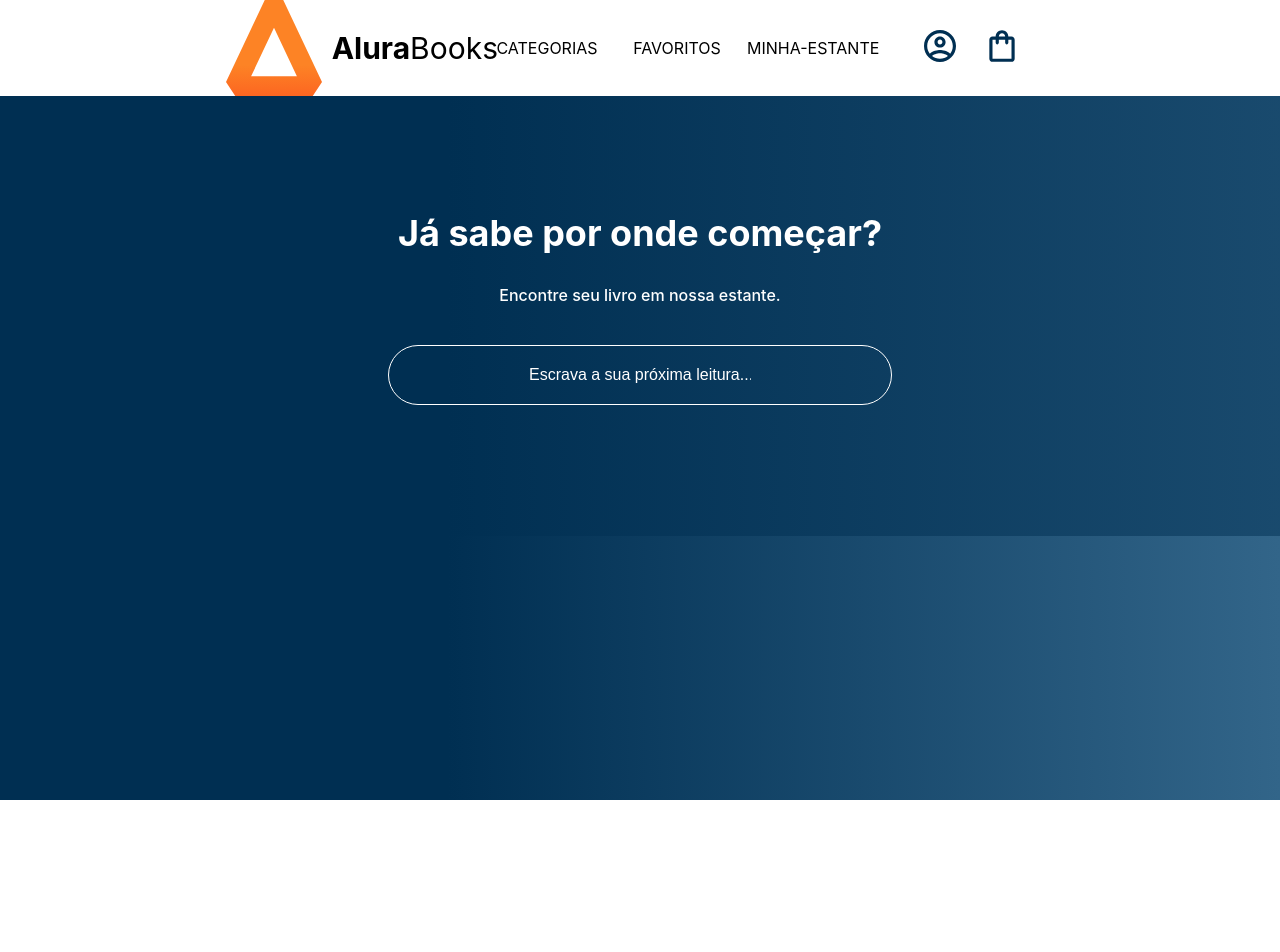
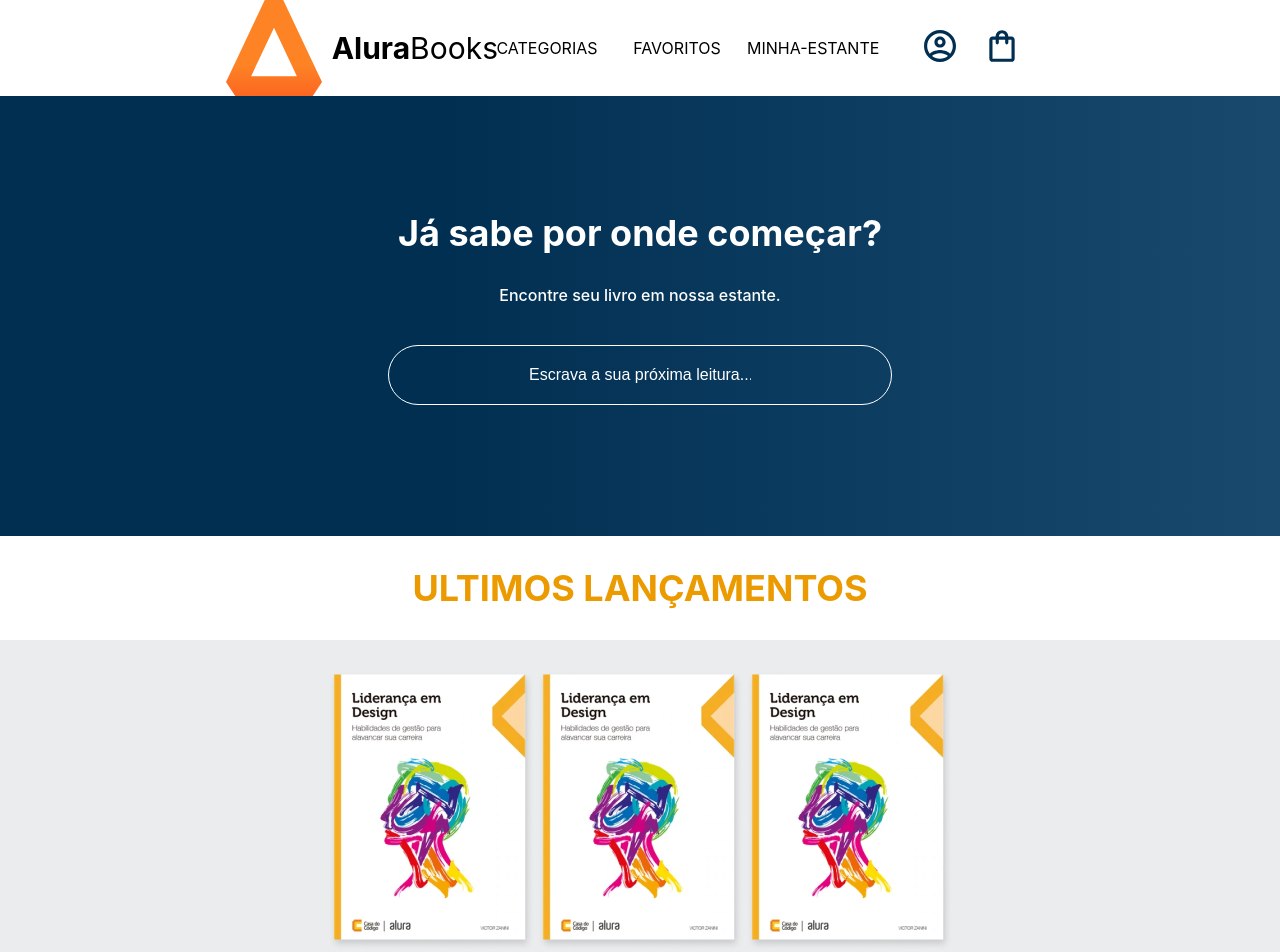
Before and after one commit to FelipeEmilio/alura-boox, a React (Create React App) app: page / in a window 1280 px wide. Shown: the top 952 px of the page. Before the commit the page ends 800 px from the top, so only its background shows below. Built offline with nearby package versions, Linux system fonts and the light colour scheme.

Commit message:
add ultimos lançamentos

```diff
--- a/src/App.js
+++ b/src/App.js
@@ -1,6 +1,7 @@
 import './App.css';
 import Header from './Componentes/Header/index';
 import Pesquisa from './Componentes/Pesquisa/index';
+import UltimosLancamentos from './Componentes/UltimosLancamentos/index';
 
 
 function App() {
@@ -9,6 +10,7 @@ function App() {
     <div className='App'>
       <Header />
       <Pesquisa />
+      <UltimosLancamentos />
     </div>
   )
 
--- /dev/null
+++ b/src/Componentes/UltimosLancamentos/DadosUltimosLancamentos.js
@@ -0,0 +1,7 @@
+import livro from '../../Imagens/livro.png'
+
+export const Livros = [
+    {nome: 'Liderança em Design',        src: livro, id: 1},
+    {nome: 'Cangaceiro JavaScript',      src: livro, id: 3},
+    {nome: 'Apache Kafka e Spring Boot', src: livro, id: 4}
+]
--- /dev/null
+++ b/src/Componentes/UltimosLancamentos/UltimosLancamentos.css
@@ -0,0 +1,24 @@
+.ultimos-lancamentos {
+    background-color: #EBECEE;
+    padding-bottom: 20px;
+    display: flex;
+    flex-direction: column;
+}
+
+.ultimos-lancamentos h2 {
+    width: 100%;
+    padding: 30px 0;
+    background-color: #FFF;
+    color: #EB9B00;
+    font-size: 36px;
+    text-align: center;
+    margin: 0;
+}
+
+.novos-livros {
+    margin-top: 30px;
+    display: flex;
+    width: 100%;
+    justify-content: center;
+    cursor: pointer;
+}
--- /dev/null
+++ b/src/Componentes/UltimosLancamentos/UltimosLancamentos.js
@@ -0,0 +1,19 @@
+import './UltimosLancamentos.css'
+import { Livros } from './DadosUltimosLancamentos'
+
+export const UltimosLancamentos = () => {
+console.log(Livros)
+    return (
+
+        <section className='ultimos-lancamentos'>
+            <h2>ULTIMOS LANÇAMENTOS</h2>
+            <div className='novos-livros'>
+                { Livros.map( livro => (
+                    <img src={livro.src} />
+                ))}
+            </div>
+        </section>
+
+    )
+
+}
--- /dev/null
+++ b/src/Componentes/UltimosLancamentos/index.js
@@ -0,0 +1,3 @@
+import { UltimosLancamentos } from "./UltimosLancamentos";
+
+export default UltimosLancamentos
```
Also changed, not shown: src/Componentes/Pesquisa/Pesquisa.js (line endings or trailing spaces).
